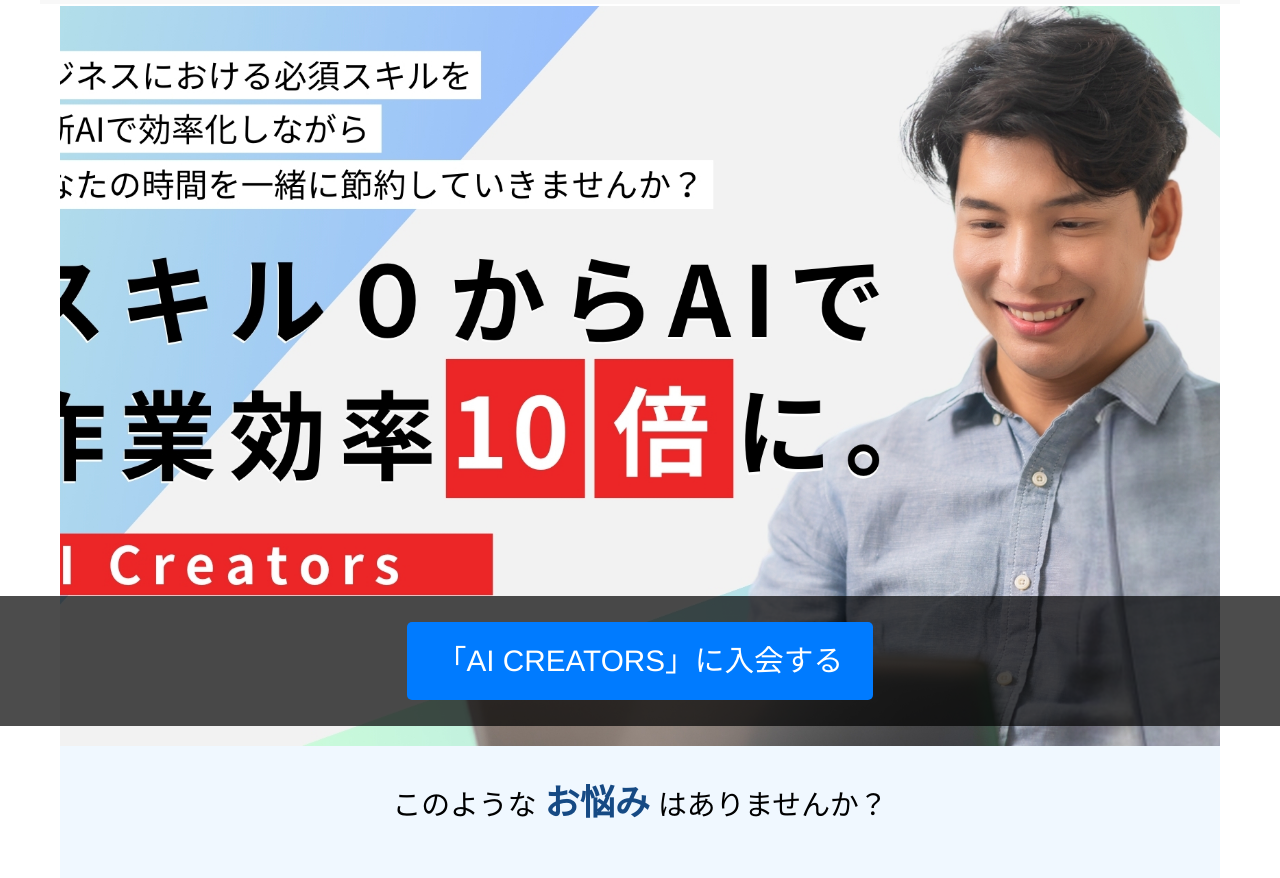
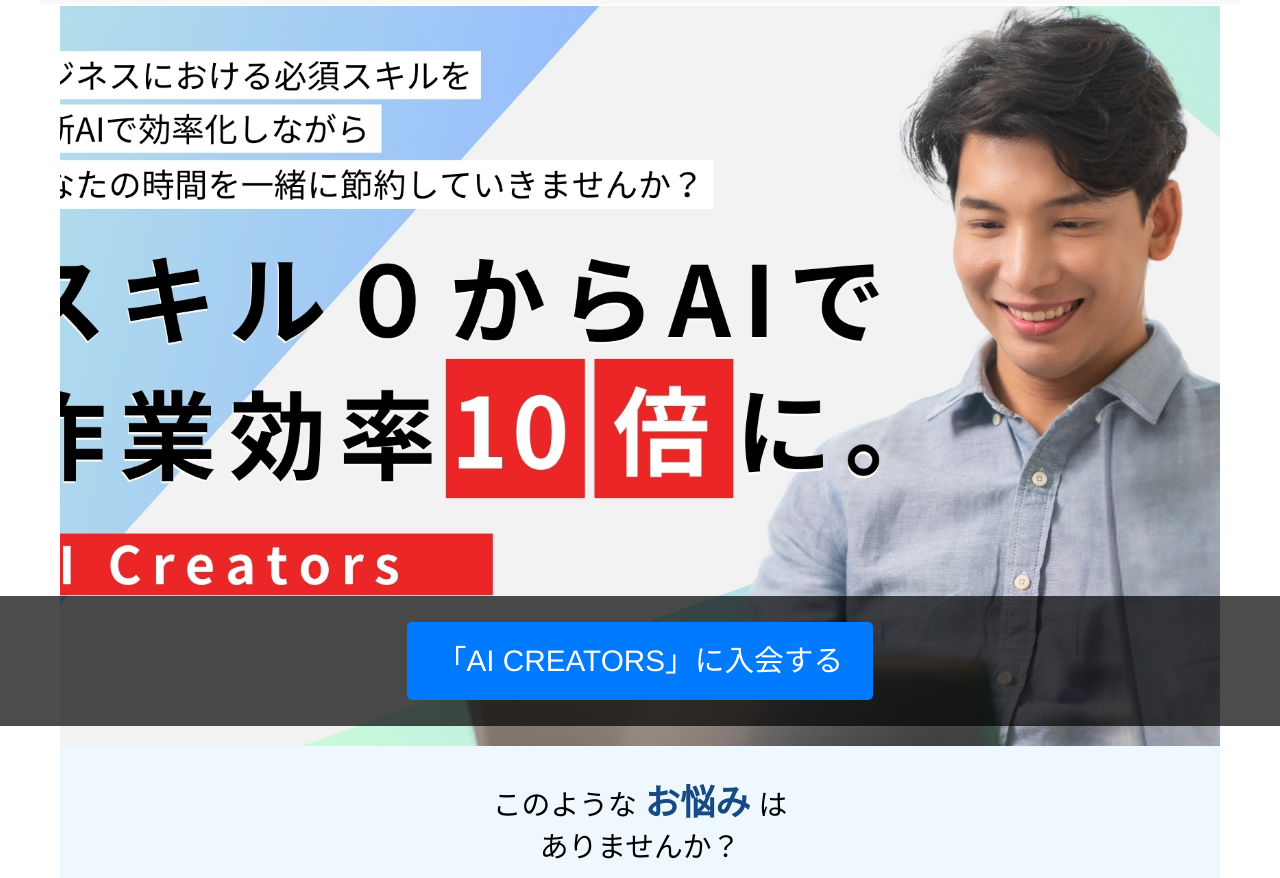
Before and after one commit to Kyomei25/AICreators, a plain HTML site: page index.html in a window 1280 px wide. Shown: the part 74-952 px from the top of the page. Drawn offline with Linux system fonts and the light colour scheme.

Commit message:
update html and image

```diff
--- a/index.html
+++ b/index.html
@@ -45,7 +45,7 @@
             <h2 class="problems-title">
                 <span class="normal-text">このような</span>
                 <span class="highlight-blue">お悩み</span>
-                <span class="normal-text">はありませんか？</span>
+                <span class="normal-text">は <br>ありませんか？</span>
             </h2>
             <br>
             <div class="problem-cards">
```
Also changed, not shown: hero-image-mobile.jpg, 1 other file.
